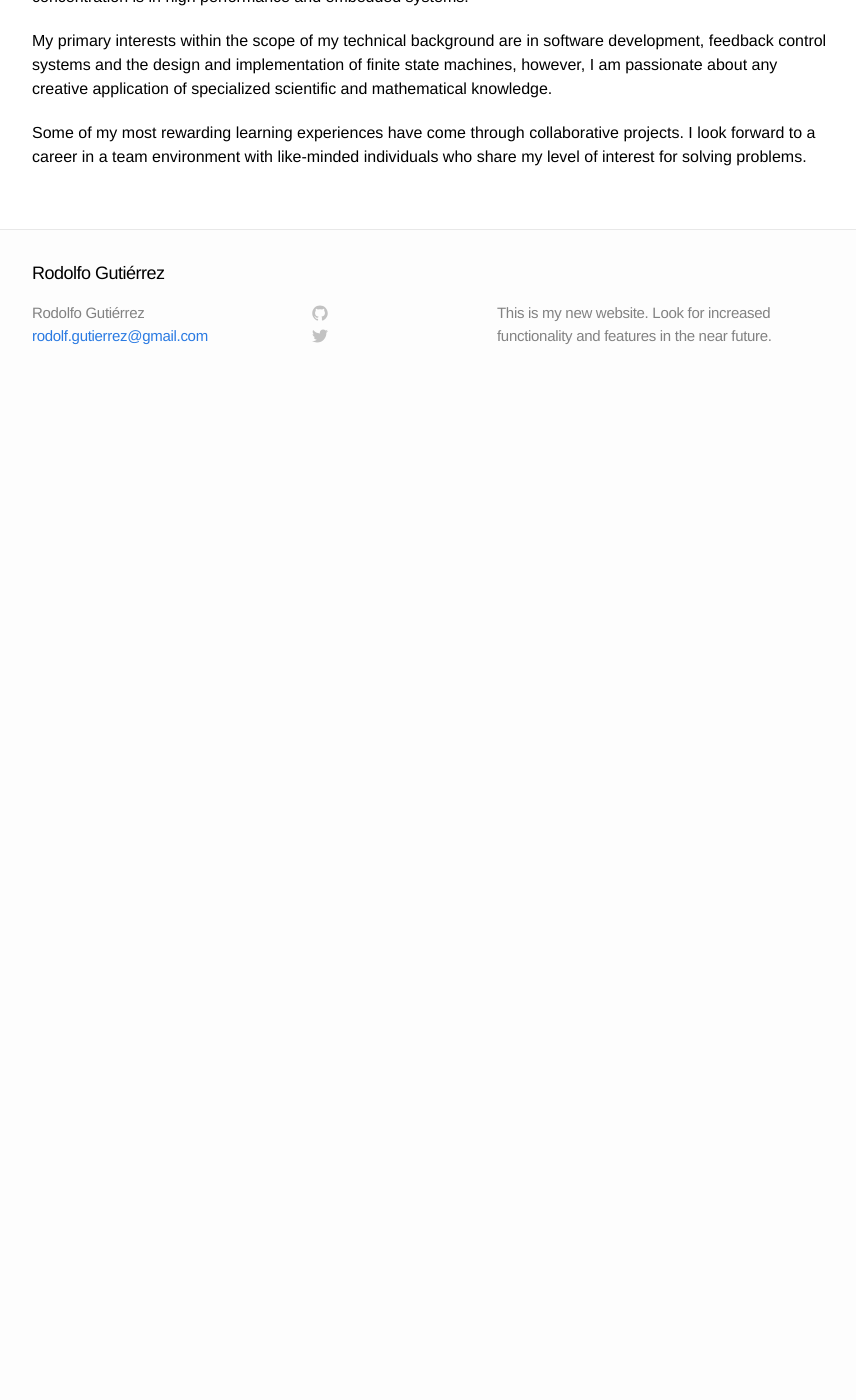
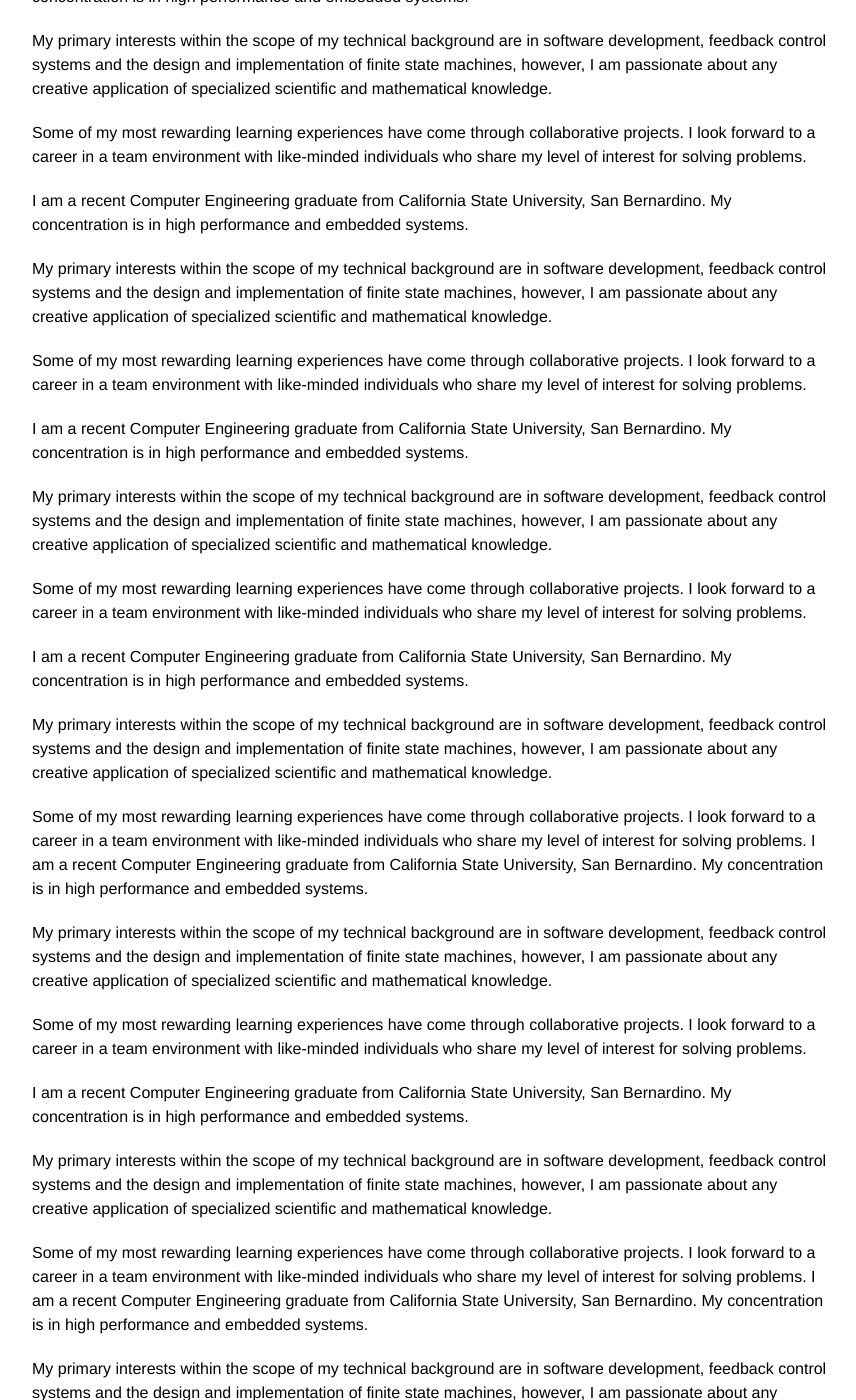
Before and after one commit to gutzrodolfo/arwedding.love, a Jekyll site: the page built from projects.md, in a window 1280 px wide and 1400 px high, scrolled down 213 px. Shown: the whole window, without its empty margins (208-1064 px from the left). Built offline with Jekyll 4.4.1, drawn with Linux system fonts in a browser that asks for light colours; before the commit the page ends 900 px from its top, so only the background shows below that; some of the changed text lies outside the part shown.

Commit message:
Testing changes to projects section

```diff
--- a/projects.md
+++ b/projects.md
@@ -9,3 +9,37 @@
 My primary interests within the scope of my technical background are in software development, feedback control systems and the design and implementation of finite state machines, however, I am passionate about any creative application of specialized scientific and mathematical knowledge.
 
 Some of my most rewarding learning experiences have come through collaborative projects. I look forward to a career in a team environment with like-minded individuals who share my level of interest for solving problems.
+
+I am a recent Computer Engineering graduate from California State University, San Bernardino. My concentration is in high performance and embedded systems.
+
+My primary interests within the scope of my technical background are in software development, feedback control systems and the design and implementation of finite state machines, however, I am passionate about any creative application of specialized scientific and mathematical knowledge.
+
+Some of my most rewarding learning experiences have come through collaborative projects. I look forward to a career in a team environment with like-minded individuals who share my level of interest for solving problems.
+
+I am a recent Computer Engineering graduate from California State University, San Bernardino. My concentration is in high performance and embedded systems.
+
+My primary interests within the scope of my technical background are in software development, feedback control systems and the design and implementation of finite state machines, however, I am passionate about any creative application of specialized scientific and mathematical knowledge.
+
+Some of my most rewarding learning experiences have come through collaborative projects. I look forward to a career in a team environment with like-minded individuals who share my level of interest for solving problems.
+
+I am a recent Computer Engineering graduate from California State University, San Bernardino. My concentration is in high performance and embedded systems.
+
+My primary interests within the scope of my technical background are in software development, feedback control systems and the design and implementation of finite state machines, however, I am passionate about any creative application of specialized scientific and mathematical knowledge.
+
+Some of my most rewarding learning experiences have come through collaborative projects. I look forward to a career in a team environment with like-minded individuals who share my level of interest for solving problems.
+I am a recent Computer Engineering graduate from California State University, San Bernardino. My concentration is in high performance and embedded systems.
+
+My primary interests within the scope of my technical background are in software development, feedback control systems and the design and implementation of finite state machines, however, I am passionate about any creative application of specialized scientific and mathematical knowledge.
+
+Some of my most rewarding learning experiences have come through collaborative projects. I look forward to a career in a team environment with like-minded individuals who share my level of interest for solving problems.
+
+I am a recent Computer Engineering graduate from California State University, San Bernardino. My concentration is in high performance and embedded systems.
+
+My primary interests within the scope of my technical background are in software development, feedback control systems and the design and implementation of finite state machines, however, I am passionate about any creative application of specialized scientific and mathematical knowledge.
+
+Some of my most rewarding learning experiences have come through collaborative projects. I look forward to a career in a team environment with like-minded individuals who share my level of interest for solving problems.
+I am a recent Computer Engineering graduate from California State University, San Bernardino. My concentration is in high performance and embedded systems.
+
+My primary interests within the scope of my technical background are in software development, feedback control systems and the design and implementation of finite state machines, however, I am passionate about any creative application of specialized scientific and mathematical knowledge.
+
+Some of my most rewarding learning experiences have come through collaborative projects. I look forward to a career in a team environment with like-minded individuals who share my level of interest for solving problems.
```
